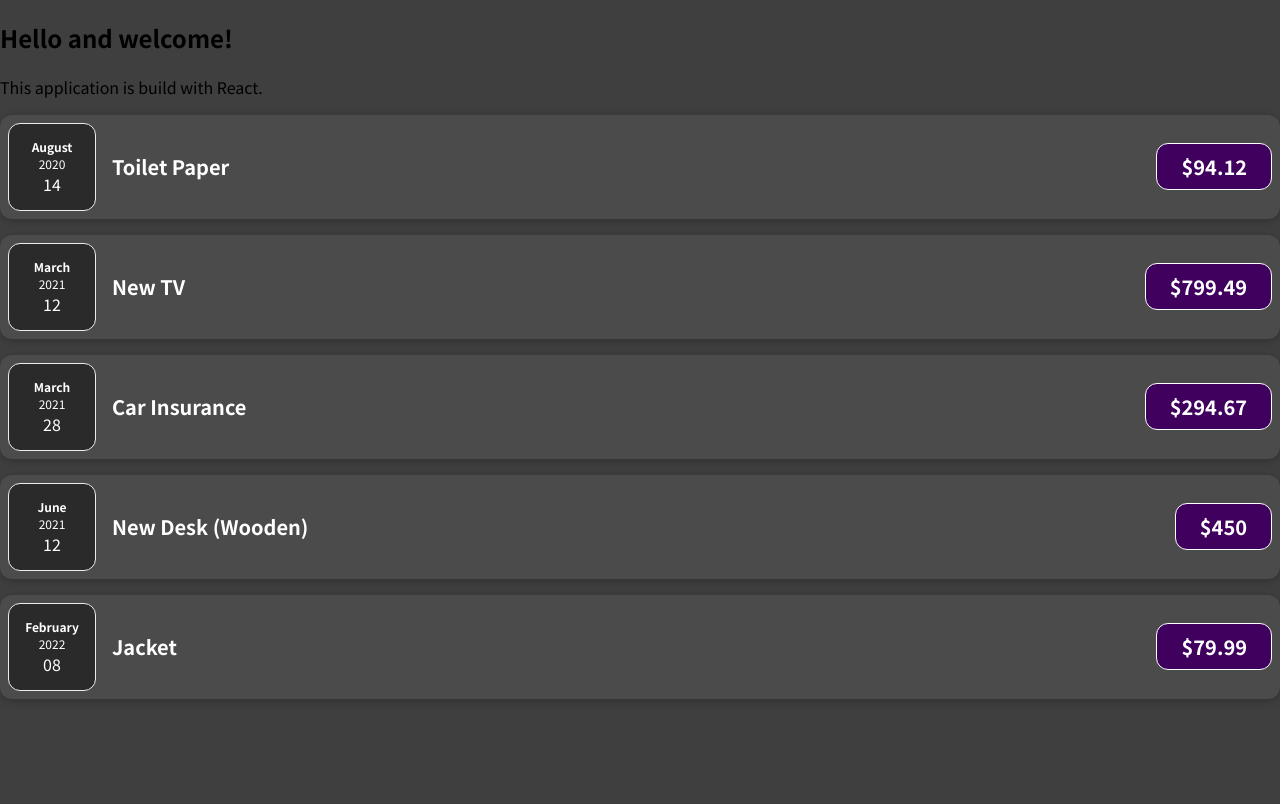
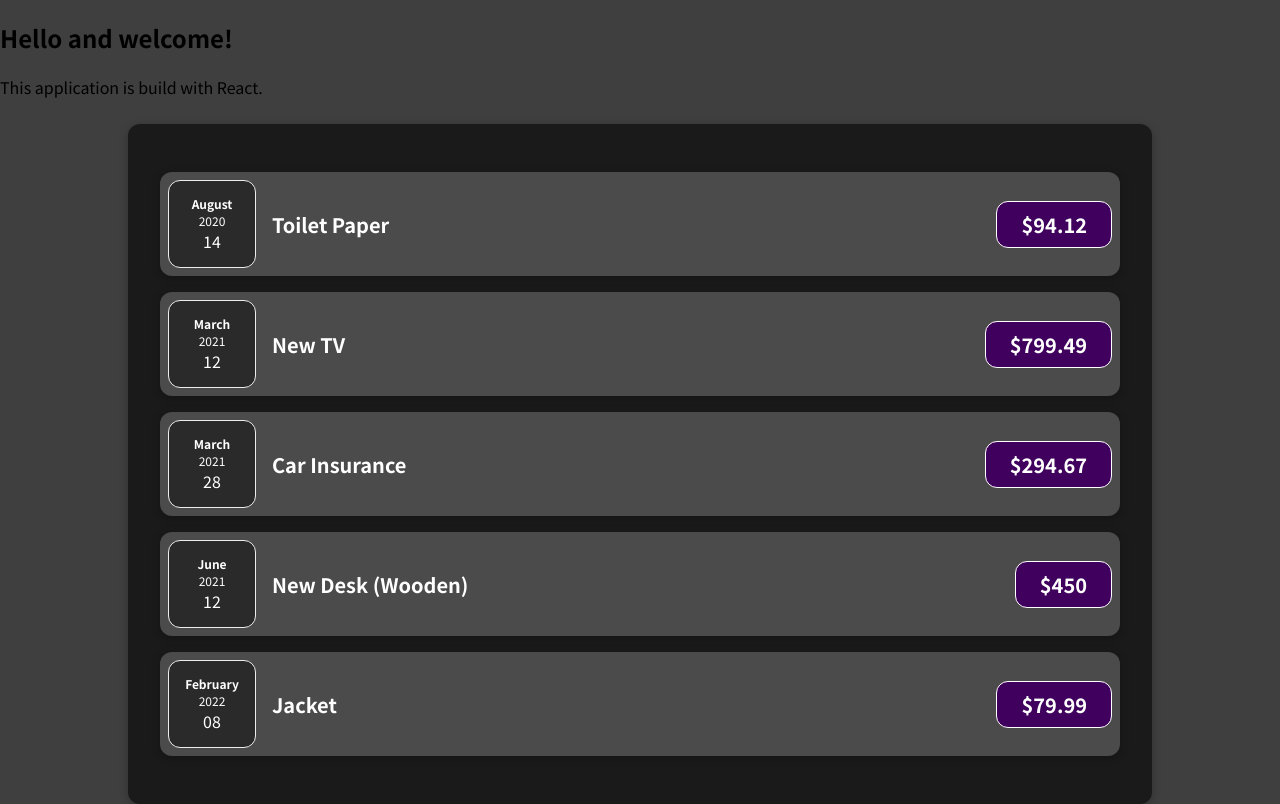
Before and after one commit to TedStanoev/expense-tracker, a React (Create React App) app: page / in a window 1280 px wide. Built offline with nearby package versions, Linux system fonts and the light colour scheme.

Commit message:
Create new components 'Card' and 'Expenses'.

```diff
--- a/src/App.js
+++ b/src/App.js
@@ -1,63 +1,11 @@
-import ExpenseItem from "./components/ExpenseItem";
+import Expenses from "./components/Expenses";
 
 function App() {
-  const expenses = [
-    {
-      id: "e1",
-      title: "Toilet Paper",
-      amount: 94.12,
-      date: new Date(2020, 7, 14),
-    },
-    { id: "e2", title: "New TV", amount: 799.49, date: new Date(2021, 2, 12) },
-    {
-      id: "e3",
-      title: "Car Insurance",
-      amount: 294.67,
-      date: new Date(2021, 2, 28),
-    },
-    {
-      id: "e4",
-      title: "New Desk (Wooden)",
-      amount: 450,
-      date: new Date(2021, 5, 12),
-    },
-    {
-      id: "e5",
-      title: "Jacket",
-      amount: 79.99,
-      date: new Date(2022, 1, 8),
-    },
-  ];
-
   return (
     <div>
       <h2>Hello and welcome!</h2>
       <p>This application is build with React.</p>
-      <ExpenseItem
-        title={expenses[0].title}
-        amount={expenses[0].amount}
-        date={expenses[0].date}
-      />
-      <ExpenseItem
-        title={expenses[1].title}
-        amount={expenses[1].amount}
-        date={expenses[1].date}
-      />
-      <ExpenseItem
-        title={expenses[2].title}
-        amount={expenses[2].amount}
-        date={expenses[2].date}
-      />
-      <ExpenseItem
-        title={expenses[3].title}
-        amount={expenses[3].amount}
-        date={expenses[3].date}
-      />
-      <ExpenseItem
-        title={expenses[4].title}
-        amount={expenses[4].amount}
-        date={expenses[4].date}
-      />
+      <Expenses />
     </div>
   );
 }
--- /dev/null
+++ b/src/components/Card.css
@@ -0,0 +1,4 @@
+.card {
+  box-shadow: 0 2px 8px rgba(0, 0, 0, 0.25);
+  border-radius: 12px;
+}
--- /dev/null
+++ b/src/components/Card.js
@@ -0,0 +1,9 @@
+import './Card.css';
+
+function Card(props) {
+  const classes = 'card ' + props.className;
+
+  return <div className={classes}>{props.children}</div>
+}
+
+export default Card;
--- a/src/components/ExpenseItem.css
+++ b/src/components/ExpenseItem.css
@@ -2,10 +2,8 @@
   display: flex;
   justify-content: space-between;
   align-items: center;
-  box-shadow: 0 2px 8px rgba(0, 0, 0, 0.25);
   padding: 0.5rem;
   margin: 1rem 0;
-  border-radius: 12px;
   background-color: #4b4b4b;
 }
 
--- a/src/components/ExpenseItem.js
+++ b/src/components/ExpenseItem.js
@@ -1,15 +1,16 @@
 import ExpenseDate from "./ExpenseDate";
+import Card from "./Card";
 import "./ExpenseItem.css";
 
 function ExpenseItem(props) {
   return (
-    <div className="expense-item">
+    <Card className="expense-item">
       <ExpenseDate date={props.date}/>
       <div className="expense-item__description">
         <h2>{props.title}</h2>
         <div className="expense-item__price">${props.amount}</div>
       </div>
-    </div>
+    </Card>
   );
 }
 
--- /dev/null
+++ b/src/components/Expenses.css
@@ -0,0 +1,7 @@
+.container {
+    background-color: #1a1a1a;
+    padding: 2rem;
+    margin-left: 10%;
+    margin-right: 10%;
+    margin-top: 2%;
+}
--- /dev/null
+++ b/src/components/Expenses.js
@@ -0,0 +1,66 @@
+import ExpenseItem from "./ExpenseItem";
+import Card from "./Card";
+import "./Expenses.css";
+import React from "react";
+
+function Expenses() {
+  const expenses = [
+    {
+      id: "e1",
+      title: "Toilet Paper",
+      amount: 94.12,
+      date: new Date(2020, 7, 14),
+    },
+    { id: "e2", title: "New TV", amount: 799.49, date: new Date(2021, 2, 12) },
+    {
+      id: "e3",
+      title: "Car Insurance",
+      amount: 294.67,
+      date: new Date(2021, 2, 28),
+    },
+    {
+      id: "e4",
+      title: "New Desk (Wooden)",
+      amount: 450,
+      date: new Date(2021, 5, 12),
+    },
+    {
+      id: "e5",
+      title: "Jacket",
+      amount: 79.99,
+      date: new Date(2022, 1, 8),
+    },
+  ];
+
+  return (
+    <Card className="container">
+      <ExpenseItem
+        title={expenses[0].title}
+        amount={expenses[0].amount}
+        date={expenses[0].date}
+      />
+      <ExpenseItem
+        title={expenses[1].title}
+        amount={expenses[1].amount}
+        date={expenses[1].date}
+      />
+      <ExpenseItem
+        title={expenses[2].title}
+        amount={expenses[2].amount}
+        date={expenses[2].date}
+      />
+      <ExpenseItem
+        title={expenses[3].title}
+        amount={expenses[3].amount}
+        date={expenses[3].date}
+      />
+      <ExpenseItem
+        title={expenses[4].title}
+        amount={expenses[4].amount}
+        date={expenses[4].date}
+      />
+    </Card>
+  );
+}
+
+export default Expenses;
```
